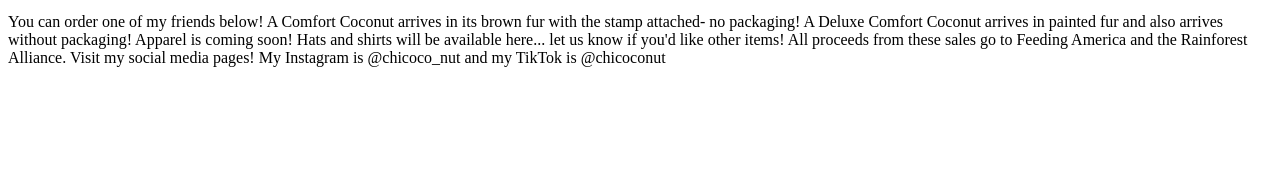
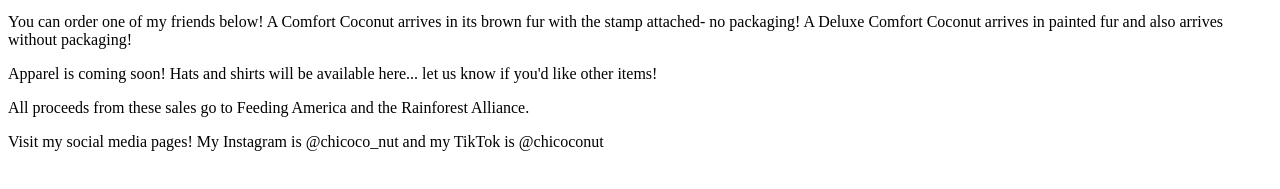
Before and after one commit to chicoconut/chicoconut.github.io, a plain HTML site: page index.html in a window 1280 px wide. Shown: the part 537-726 px from the top of the page. Drawn offline with Linux system fonts and the light colour scheme.

Commit message:
Update index.html

```diff
--- a/index.html
+++ b/index.html
@@ -9,27 +9,27 @@
 
 <body>
 
-<p1>
+<p>
 Hi! I'm Chicago Coconut! I am from Connecticut and arrived in Chicago via Rockefeller Center USPS. I was on my way to Notre Dame and I lost my way, but I found myself in Chicago! I'm gonna like it here!
-	</p1>
+	</p>
 
 	<p> <img src="chicoco.heic" width="416" height="416"> </p>
 
-<p2>
+<p>
 You can order one of my friends below! A Comfort Coconut arrives in its brown fur with the stamp attached- no packaging! A Deluxe Comfort Coconut arrives in painted fur and also arrives without packaging!
-	</p2>
+	</p>
 
-<p3>
+<p>
 Apparel is coming soon! Hats and shirts will be available here... let us know if you'd like other items!
-	<p3>
+	<p>
 
-<p4>
+<p>
 All proceeds from these sales go to Feeding America and the Rainforest Alliance.
-		</p4>
+		</p>
 
-<p5>
+<p>
 Visit my social media pages! My Instagram is @chicoco_nut and my TikTok is @chicoconut
-		</p5>
+		</p>
 </body>
 
 </html>
```
